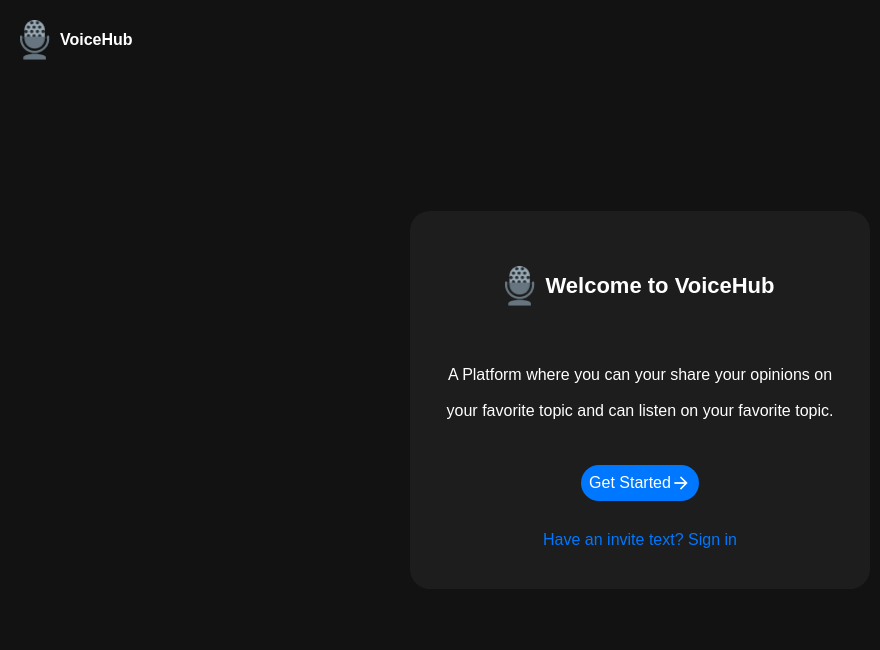
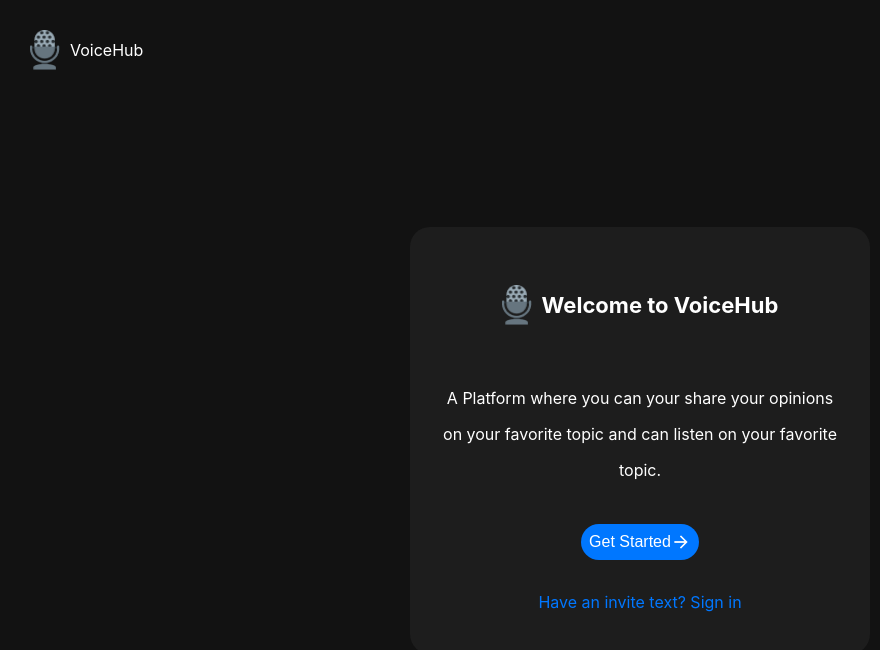
Before and after one commit to Jagss24/MeetCast, a React app in the folder frontend/: page / in a window 1280 px wide. Shown: the top 650 px of the page, without its empty margins (0-880 px from the left). Built offline with nearby package versions, Linux system fonts and the light colour scheme; no server answers; the HTML template or start-up script is replaced by a standard one.

Commit message:
Modified previously styled files

```diff
--- a/frontend/src/App.css
+++ b/frontend/src/App.css
@@ -1,6 +1,5 @@
 html {
   box-sizing: border-box;
-  font-size: 16px;
 }
 
 body,
@@ -10,7 +9,8 @@ h3,
 h4,
 h5,
 h6,
-p.ol.ul {
+p.ol.ul,
+span {
   margin: 0;
   padding: 0;
   font-weight: normal;
@@ -29,6 +29,8 @@ img {
 
 body {
   background: #121212;
-  font-family: "Nunito", sans-serif;
+  font-family: Inter, system-ui, Avenir, Helvetica, Arial, sans-serif;
   color: #fff;
+  line-height: 1.5;
+  font-weight: 400;
 }
--- a/frontend/src/components/shared/Navigation/Navigation.styled.css
+++ b/frontend/src/components/shared/Navigation/Navigation.styled.css
@@ -2,10 +2,9 @@
   display: flex;
   justify-content: space-between;
   align-items: center;
-  position: absolute;
-  left: 20px;
-  top: 20px;
-  right: 20px;
+  margin-top: 20px;
+  padding: 0 30px;
+  height: 60px;
 }
 
 span {
--- a/frontend/src/components/shared/commonStyles/Card.styled.js
+++ b/frontend/src/components/shared/commonStyles/Card.styled.js
@@ -4,7 +4,8 @@ export const MainStyled = styled.div`
   display: flex;
   justify-content: center;
   align-items: center;
-  height: 100vh;
+  flex-direction: column;
+  min-height: calc(100vh - 80px);
 `;
 
 export const CardStyled = styled.div`
@@ -16,6 +17,7 @@ export const CardStyled = styled.div`
   border-radius: 20px;
   padding: 40px 0;
   flex-direction: column;
+  position: relative;
 `;
 
 export const HeadingStyled = styled.p`
```
